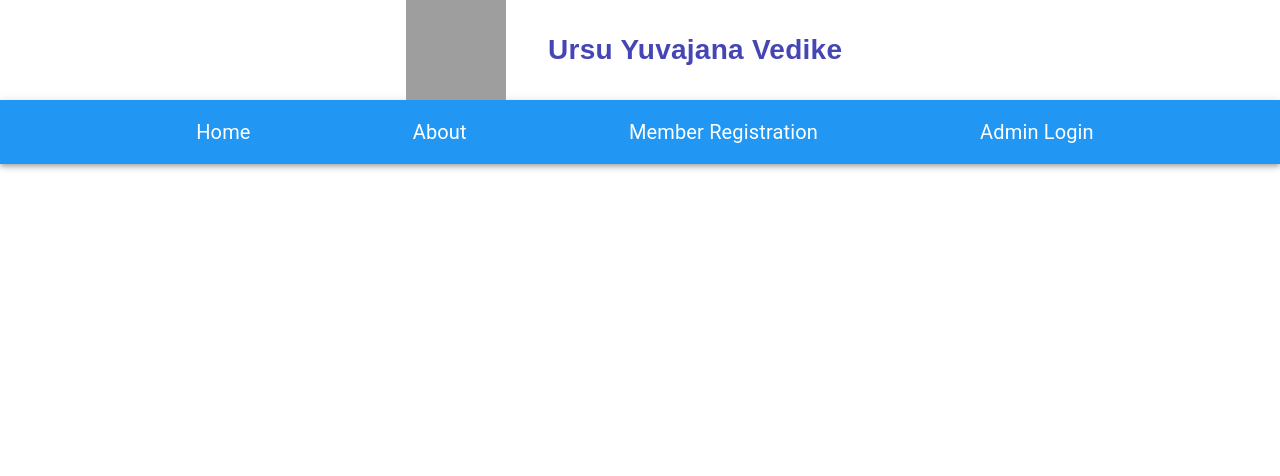
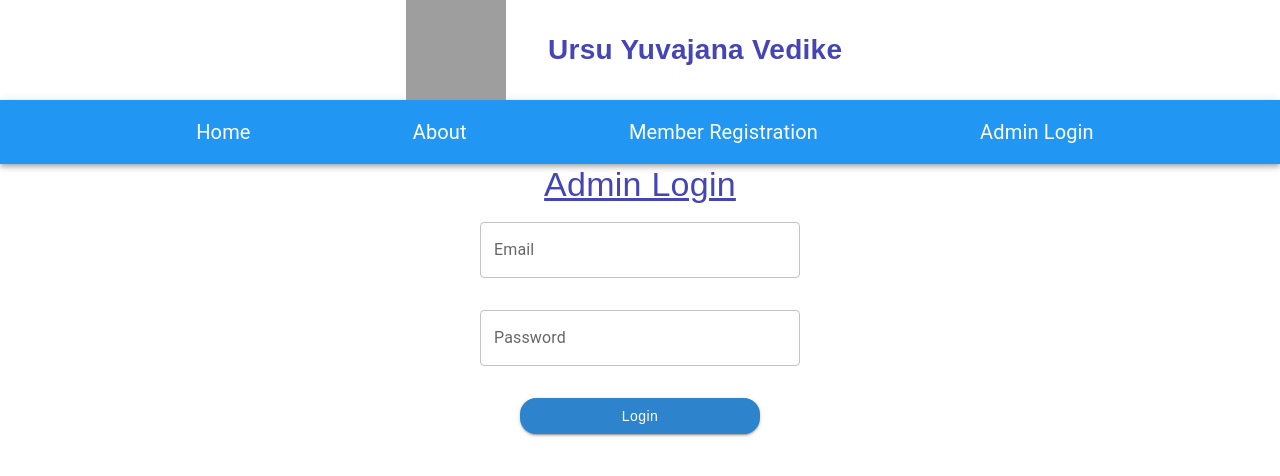
Before and after one commit to kasamokeDev/Ursu-Yuvajana-Vedike, a Next.js app: page /adminLogin in a window 1280 px wide. Shown: the top 476 px of the page. Built offline with nearby package versions, Linux system fonts and the light colour scheme; grey boxes are pictures that could not be loaded.

Commit message:
Added admin login form

```diff
--- /dev/null
+++ b/components/admin-login/AdminLoginContainer.js
@@ -0,0 +1,86 @@
+import React from 'react';
+import { Container, Grid, Typography, TextField, Button } from '@mui/material';
+import Error from '../formError/Error';
+import { useForm } from 'react-hook-form';
+import { yupResolver } from '@hookform/resolvers/yup';
+import { schema } from '../../Schema/AdminUserSchema';
+
+import { useTheme } from '@mui/material/styles';
+import Styles from './style';
+
+function AdminLoginContainer() {
+  const theme = useTheme();
+  const style = Styles(theme);
+  const {
+    register,
+    formState: { errors },
+    handleSubmit,
+    reset,
+  } = useForm({
+    mode: 'onChange',
+    resolver: yupResolver(schema),
+  });
+
+  const submitForm = (data) => {
+    console.log(data);
+    reset();
+  };
+  return (
+    <Container
+      maxWidth="lg"
+      sx={{
+        display: 'flex',
+        flexDirection: 'column',
+        alignItems: 'center',
+        justifyContent: 'center',
+      }}
+    >
+      <Typography
+        variant="h4"
+        style={{
+          textDecoration: 'underline',
+          color: 'rgb(69, 69, 181)',
+          fontFamily: 'arial, sans-serif',
+        }}
+      >
+        Admin Login
+      </Typography>
+      <form style={{ marginTop: '1rem' }} onSubmit={handleSubmit(submitForm)}>
+        <Grid container spacing={2} sx={style.formContainer}>
+          <Grid item xs={12}>
+            <TextField
+              sx={style.textField}
+              label="Email"
+              type="email"
+              {...register('email')}
+              error={Boolean(errors?.email)}
+            ></TextField>
+            <Error errorMessage={errors.email?.message} />
+          </Grid>
+          <Grid item xs={12}>
+            <TextField
+              sx={style.textField}
+              label="Password"
+              type="password"
+              {...register('password')}
+              error={Boolean(errors?.password)}
+            ></TextField>
+            <Error errorMessage={errors.password?.message} />
+          </Grid>
+
+          <Grid
+            xs={12}
+            item
+            style={{ display: 'flex', justifyContent: 'center' }}
+          >
+            <Button variant="contained" type="submit" sx={style.button}>
+              Login
+            </Button>
+          </Grid>
+        </Grid>
+      </form>
+    </Container>
+  );
+}
+
+export default AdminLoginContainer;
--- /dev/null
+++ b/components/admin-login/style.js
@@ -0,0 +1,20 @@
+const Styles = (theme) => ({
+  formContainer: {
+    display: 'flex',
+    flexDirection: 'column',
+    alignItems: 'center',
+    justifyContent: 'center',
+  },
+  textField: {
+    width: '20rem',
+  },
+  button: {
+    width: '15rem',
+    textTransform: 'none',
+    borderRadius: '1rem',
+    backgroundColor: 'rgb(45, 132, 204)',
+    fontFamily: 'arial, sans-serif',
+  },
+});
+
+export default Styles;
--- a/pages/adminLogin/index.js
+++ b/pages/adminLogin/index.js
@@ -1,6 +1,8 @@
 import Head from 'next/head';
 import Header from '../../components/header/Header';
 import TopNav from '../../components/top-nav/TopNav';
+
+import AdminLoginContainer from '../../components/admin-login/AdminLoginContainer';
 
 export default function AdminLogin() {
   return (
@@ -11,6 +13,7 @@ export default function AdminLogin() {
       </Head>
       <Header />
       <TopNav />
+      <AdminLoginContainer />
     </>
   );
 }
```
Also changed, not shown: components/member-registration/RegistrationForm.js (+22 -22 lines), 1 other file (tests, documents, lock files or other folders).
